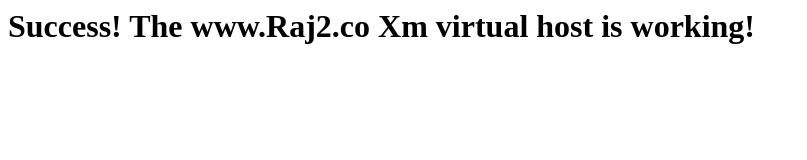
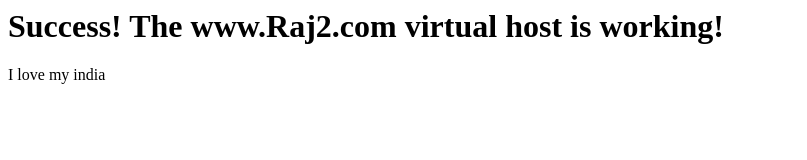
Before and after one commit to yogesh-gupta-devops/RAJ2, a plain HTML site: page index.html in a window 1280 px wide. Shown: the whole page, without its empty margins (0-807 px from the left). Drawn offline with Linux system fonts and the light colour scheme.

Commit message:
new code

```diff
--- a/index.html
+++ b/index.html
@@ -3,7 +3,7 @@
     <title>Welcome to Raj2 Bhai</title>
   </head>
   <body>
-    <h1>Success! The www.Raj2.co
-Xm virtual host is working!</h1>
+    <h1>Success! The www.Raj2.com virtual host is working!</h1>
+    <b1>I love my india</b1>
   </body>
 </html>
```
